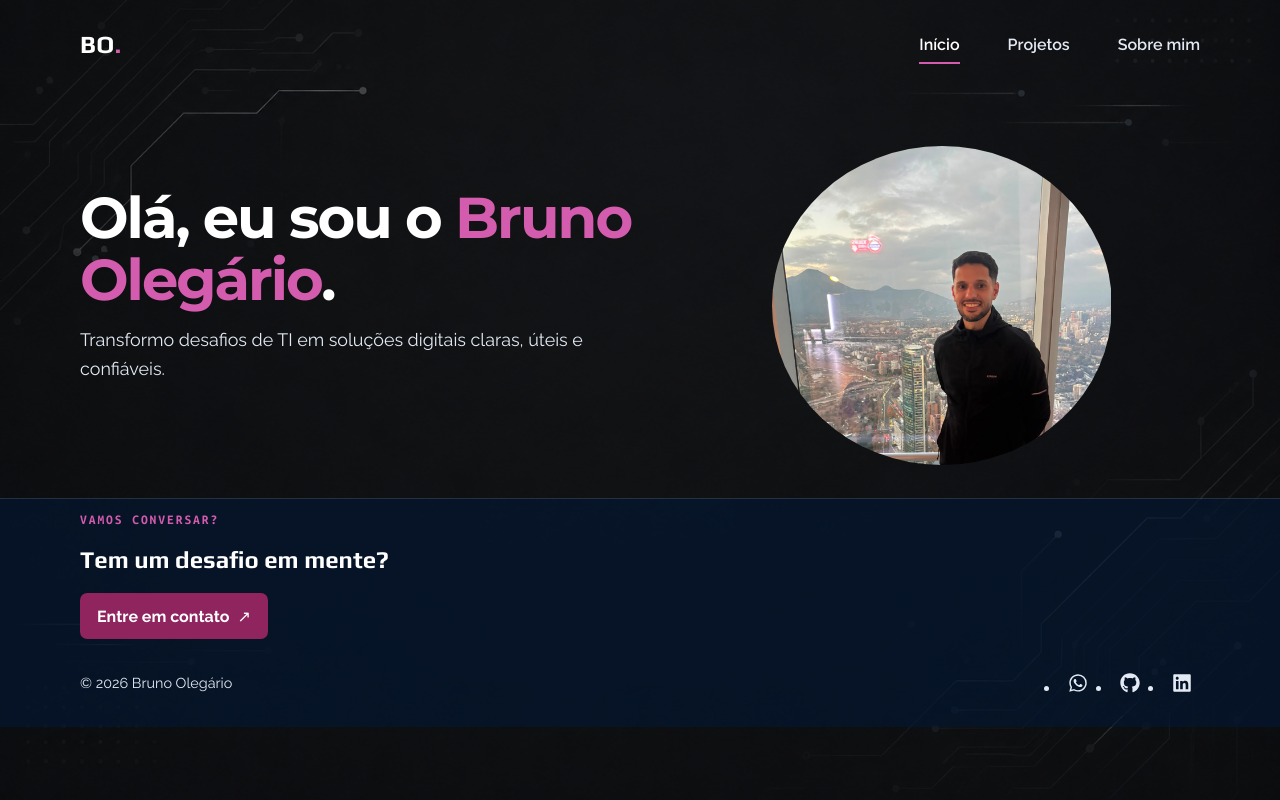
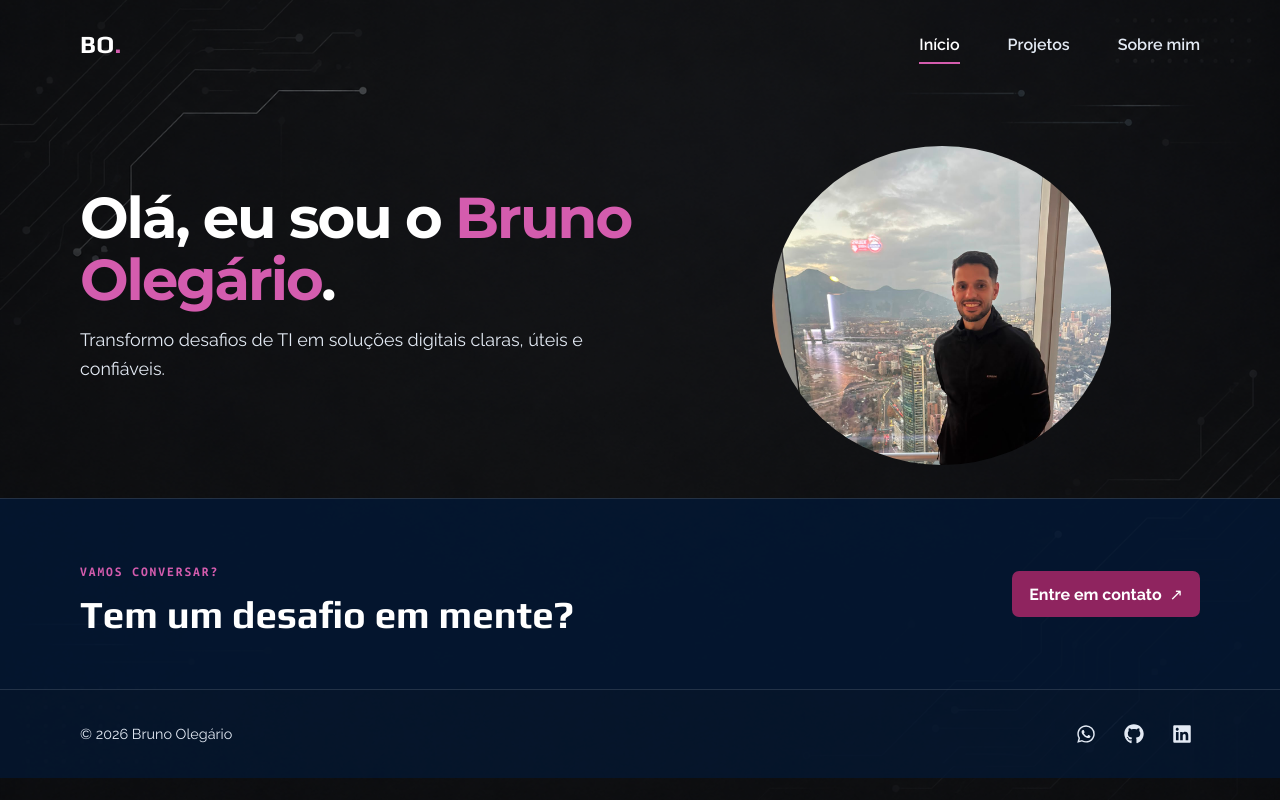
Before and after one commit to olegariobru/MyPort2, a React (Vite) app: page / in a window 1280 px wide. Built offline with nearby package versions, Linux system fonts and the light colour scheme; a web font is replaced by a local one.

Commit message:
style: refine footer layout and remove social list markers

```diff
--- a/src/Componentes/Footer/Footer.module.css
+++ b/src/Componentes/Footer/Footer.module.css
@@ -1,8 +1,16 @@
-
-.siteFooter { border-top: 1px solid rgba(255,255,255,.12); background: rgba(4,24,51,.65); }
+.siteFooter { border-top: 1px solid rgba(255,255,255,.12); background: rgba(4,24,51,.78); }
+.contactSection { border-bottom: 1px solid rgba(255,255,255,.12); background: rgba(4,24,51,.45); }
+.contactInner { min-height: 190px; display: flex; align-items: center; justify-content: space-between; gap: 1.5rem; }
+.contactCopy h2 { margin: .35rem 0 0; font-size: clamp(1.7rem,3vw,2.4rem); }
 .footerInner { min-height: 88px; display: flex; align-items: center; justify-content: space-between; gap: 1rem; color: var(--texto-suave); font-size: .9rem; }
 .footerInner p { margin: 0; }
-.footerInner ul { display: flex; gap: 1rem; padding: 0; margin: 0; }
-.footerInner a { display: inline-flex; padding: .5rem; font-size: 1.25rem; border-radius: .35rem; }
+.socialLinks { display: flex; align-items: center; gap: .75rem; list-style: none; padding: 0; margin: 0; }
+.socialLinks li { margin: 0; padding: 0; }
+.footerInner a { display: inline-flex; align-items: center; justify-content: center; padding: .5rem; font-size: 1.25rem; border-radius: .35rem; }
 .footerInner a:hover { color: var(--rosa-texto); background: rgba(255,255,255,.08); }
-@media (max-width: 440px) { .footerInner { flex-direction: column; justify-content: center; padding: 1rem 0; } }
+@media (max-width: 700px) {
+  .contactInner { align-items: flex-start; flex-direction: column; justify-content: center; padding-top: 2rem; padding-bottom: 2rem; }
+}
+@media (max-width: 440px) {
+  .footerInner { flex-direction: column; justify-content: center; padding: 1rem 0; }
+}
```
